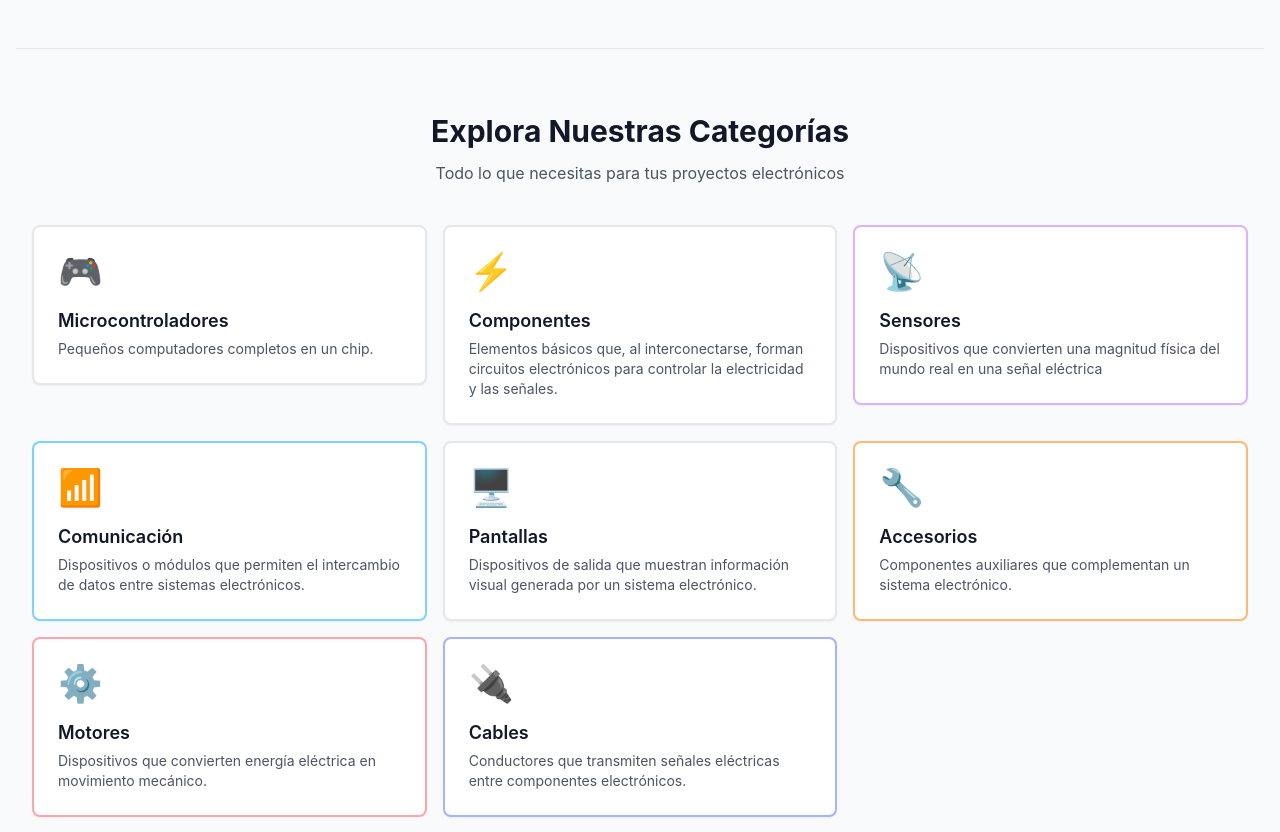
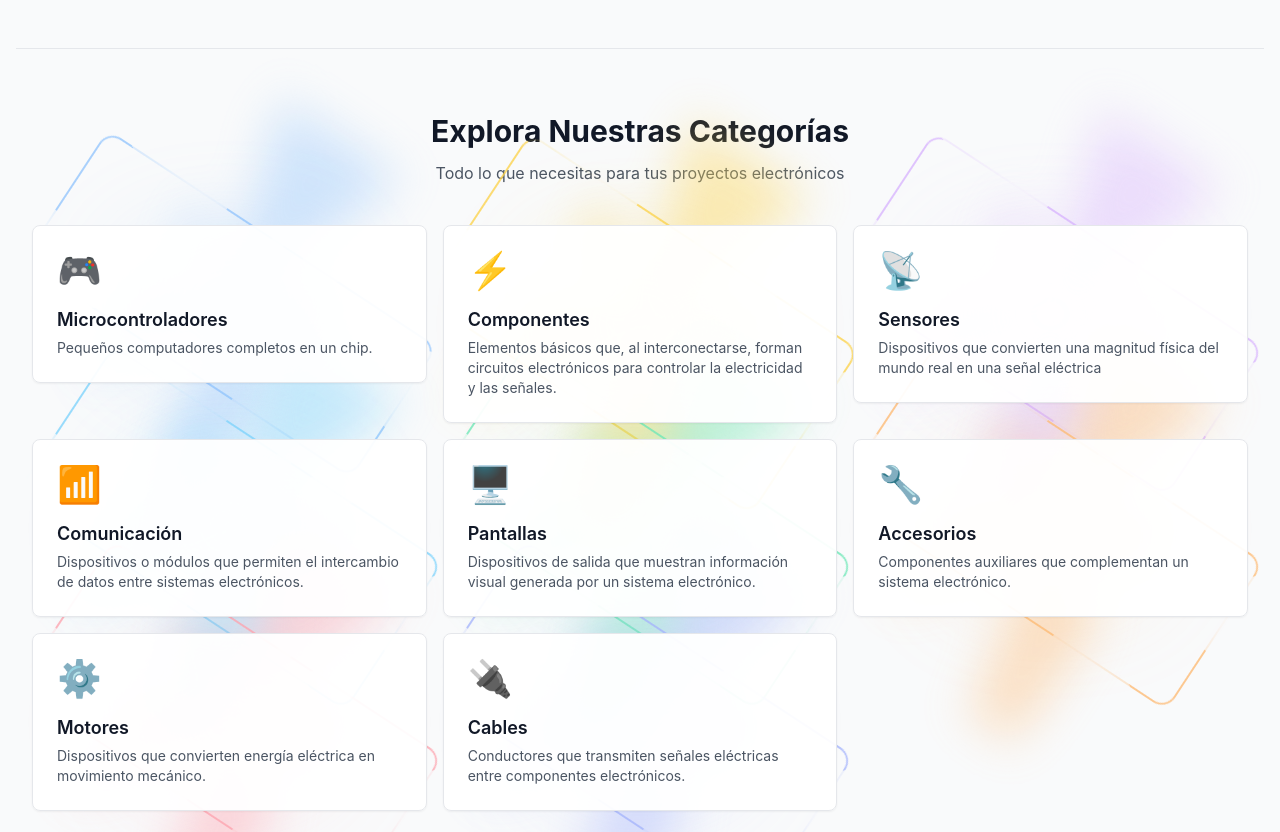
Before and after one commit to Mariavillca123/ElectroHub-frontend, a React (Vite) app: page / in a window 1280 px wide. Shown: the part 850-1682 px from the top of the page. Built offline with nearby package versions, Linux system fonts and the light colour scheme; no server answers.

Commit message:
Se agrego borde electrico

```diff
--- /dev/null
+++ b/src/components/ui/ElectroBorder.tsx
@@ -0,0 +1,50 @@
+import React from "react";
+
+interface ElectroBorderProps {
+  children: React.ReactNode;
+  className?: string;
+  borderColor?: string;
+  borderWidth?: number;
+  animationSpeed?: number;
+  glowBlur?: number;
+  auraBlur?: number;
+  glow?: boolean;
+  aura?: boolean;
+  effects?: boolean;
+  distortion?: number;
+  radius?: number | string;
+}
+
+export default function ElectroBorder({
+  children,
+  className,
+  borderColor = "#22d3ee",
+  borderWidth = 2,
+  animationSpeed = 1,
+  glowBlur = 24,
+  auraBlur = 48,
+  glow = true,
+  aura = true,
+  effects = true,
+  distortion = 1,
+  radius = "1rem",
+}: ElectroBorderProps) {
+  const style = {
+    "--eb-color": borderColor,
+    "--eb-width": `${borderWidth}px`,
+    "--eb-speed": animationSpeed,
+    "--eb-glow": `${glowBlur}px`,
+    "--eb-aura": `${auraBlur}px`,
+    "--eb-distortion": distortion,
+    "--eb-radius": typeof radius === "number" ? `${radius}px` : radius,
+  } as React.CSSProperties;
+
+  return (
+    <div className={`electro-border ${className ?? ""}`} style={style}>
+      {aura && <span className="electro-border__aura" aria-hidden="true" />}
+      {glow && <span className="electro-border__glow" aria-hidden="true" />}
+      {effects && <span className="electro-border__core" aria-hidden="true" />}
+      <div className="electro-border__content">{children}</div>
+    </div>
+  );
+}
--- a/src/pages/Public/HomePage.tsx
+++ b/src/pages/Public/HomePage.tsx
@@ -4,6 +4,7 @@ import axios from "../../utils/axios"
 import ProductCard from "../../components/ui/ProductCard"
 import { Card, CardContent } from "../../components/ui/card"
 import { Button } from "../../components/ui/Button"
+import ElectroBorder from "../../components/ui/ElectroBorder"
 import { ArrowRight, Zap, Truck, Shield, Headphones, Tag, TrendingUp } from "lucide-react"
 import fondoImage from "../../assets/fondo.jpg"
 
@@ -45,56 +46,56 @@ const categories = [
     icon: "🎮",
     slug: "microcontroladores",
     description: "Pequeños computadores completos en un chip.",
-    borderClass: "border-blue-300",
+    borderColor: "#93c5fd",
   },
   {
     name: "Componentes",
     icon: "⚡",
     slug: "componentes",
     description: "Elementos básicos que, al interconectarse, forman circuitos electrónicos para controlar la electricidad y las señales.",
-    borderClass: "border-amber-300",
+    borderColor: "#fcd34d",
   },
   {
     name: "Sensores",
     icon: "📡",
     slug: "sensores",
     description: "Dispositivos que convierten una magnitud física del mundo real en una señal eléctrica",
-    borderClass: "border-purple-300",
+    borderColor: "#d8b4fe",
   },
   {
     name: "Comunicación",
     icon: "📶",
     slug: "comunicacion",
     description: "Dispositivos o módulos que permiten el intercambio de datos entre sistemas electrónicos.",
-    borderClass: "border-sky-300",
+    borderColor: "#7dd3fc",
   },
   {
     name: "Pantallas",
     icon: "🖥️",
     slug: "pantallas",
     description: "Dispositivos de salida que muestran información visual generada por un sistema electrónico.",
-    borderClass: "border-emerald-300",
+    borderColor: "#6ee7b7",
   },
   {
     name: "Accesorios",
     icon: "🔧",
     slug: "accesorios",
     description: "Componentes auxiliares que complementan un sistema electrónico.",
-    borderClass: "border-orange-300",
+    borderColor: "#fdba74",
   },
   {
     name: "Motores",
     icon: "⚙️",
     slug: "motores",
     description: "Dispositivos que convierten energía eléctrica en movimiento mecánico.",
-    borderClass: "border-rose-300",
+    borderColor: "#fda4af",
   },
   {
     name: "Cables",
     icon: "🔌",
     slug: "cables",
     description: "Conductores que transmiten señales eléctricas entre componentes electrónicos.",
-    borderClass: "border-indigo-300",
+    borderColor: "#a5b4fc",
   },
 ]
 
@@ -188,7 +189,15 @@ export default function HomePage() {
           <div className="grid gap-4 sm:grid-cols-2 lg:grid-cols-3">
             {categories.map((category) => (
               <Link key={category.name} to={`/productos?category=${category.slug}`}>
-                <Card className={`group cursor-pointer overflow-hidden border-2 transition-all hover:-translate-y-1 hover:shadow-lg ${category.borderClass}`}>
+                <ElectroBorder
+                  borderColor={category.borderColor}
+                  borderWidth={2}
+                  glow
+                  aura
+                  animationSpeed={1.1}
+                  className="rounded-2xl"
+                >
+                  <Card className="group cursor-pointer overflow-hidden rounded-2xl bg-white/95 transition-all hover:-translate-y-1 hover:shadow-lg">
                     <CardContent className="p-6">
                       <div className="mb-4 text-4xl">
                         {category.icon}
@@ -201,6 +210,7 @@ export default function HomePage() {
                       </p>
                     </CardContent>
                   </Card>
+                </ElectroBorder>
               </Link>
             ))}
           </div>
--- a/src/styles/globals.css
+++ b/src/styles/globals.css
@@ -11,6 +11,112 @@ body {
 input[type="password"]::-ms-reveal,
 input[type="password"]::-ms-clear {
   display: none;
+}
+
+.electro-border {
+  position: relative;
+  border-radius: var(--eb-radius, 1rem);
+}
+
+.electro-border__content {
+  position: relative;
+  z-index: 1;
+}
+
+.electro-border__core,
+.electro-border__glow,
+.electro-border__aura {
+  position: absolute;
+  inset: 0;
+  border-radius: inherit;
+  pointer-events: none;
+}
+
+.electro-border__core {
+  padding: var(--eb-width, 2px);
+  background: conic-gradient(
+    from 0deg,
+    transparent 0deg 10deg,
+    var(--eb-color, #22d3ee) 10deg 25deg,
+    transparent 25deg 45deg,
+    var(--eb-color, #22d3ee) 45deg 70deg,
+    transparent 70deg 95deg,
+    var(--eb-color, #22d3ee) 95deg 120deg,
+    transparent 120deg 145deg,
+    var(--eb-color, #22d3ee) 145deg 175deg,
+    transparent 175deg 205deg,
+    var(--eb-color, #22d3ee) 205deg 235deg,
+    transparent 235deg 265deg,
+    var(--eb-color, #22d3ee) 265deg 295deg,
+    transparent 295deg 325deg,
+    var(--eb-color, #22d3ee) 325deg 360deg
+  );
+  opacity: 0.95;
+  filter: drop-shadow(0 0 calc(var(--eb-glow, 24px) / var(--eb-distortion, 1)) var(--eb-color, #22d3ee));
+  animation:
+    electro-spin calc(6s / var(--eb-speed, 1)) linear infinite,
+    electro-flicker 2.6s ease-in-out infinite;
+  -webkit-mask: linear-gradient(#000 0 0) content-box, linear-gradient(#000 0 0);
+  -webkit-mask-composite: xor;
+  mask-composite: exclude;
+}
+
+.electro-border__glow {
+  inset: calc(var(--eb-width, 2px) * -1);
+  background: conic-gradient(
+    from 180deg,
+    transparent 0deg 20deg,
+    var(--eb-color, #22d3ee) 20deg 40deg,
+    transparent 40deg 70deg,
+    var(--eb-color, #22d3ee) 70deg 110deg,
+    transparent 110deg 140deg,
+    var(--eb-color, #22d3ee) 140deg 170deg,
+    transparent 170deg 210deg,
+    var(--eb-color, #22d3ee) 210deg 260deg,
+    transparent 260deg 300deg,
+    var(--eb-color, #22d3ee) 300deg 340deg,
+    transparent 340deg 360deg
+  );
+  filter: blur(var(--eb-glow, 24px));
+  opacity: 0.4;
+  animation: electro-spin calc(10s / var(--eb-speed, 1)) linear infinite reverse;
+}
+
+.electro-border__aura {
+  inset: calc(var(--eb-width, 2px) * -2);
+  background: radial-gradient(circle, var(--eb-color, #22d3ee) 0%, transparent 70%);
+  filter: blur(var(--eb-aura, 48px));
+  opacity: 0.25;
+  animation: electro-pulse 3.2s ease-in-out infinite;
+}
+
+@keyframes electro-spin {
+  0% {
+    transform: rotate(0deg);
+  }
+  100% {
+    transform: rotate(360deg);
+  }
+}
+
+@keyframes electro-flicker {
+  0%,
+  100% {
+    opacity: 0.95;
+  }
+  50% {
+    opacity: 0.7;
+  }
+}
+
+@keyframes electro-pulse {
+  0%,
+  100% {
+    opacity: 0.2;
+  }
+  50% {
+    opacity: 0.35;
+  }
 }
 
 /* Button 52 Style - with blue shadow */
```
Also changed, not shown: 1 other file (tests, documents, lock files or other folders). Lines whose indentation alone changed are shown as unchanged.
